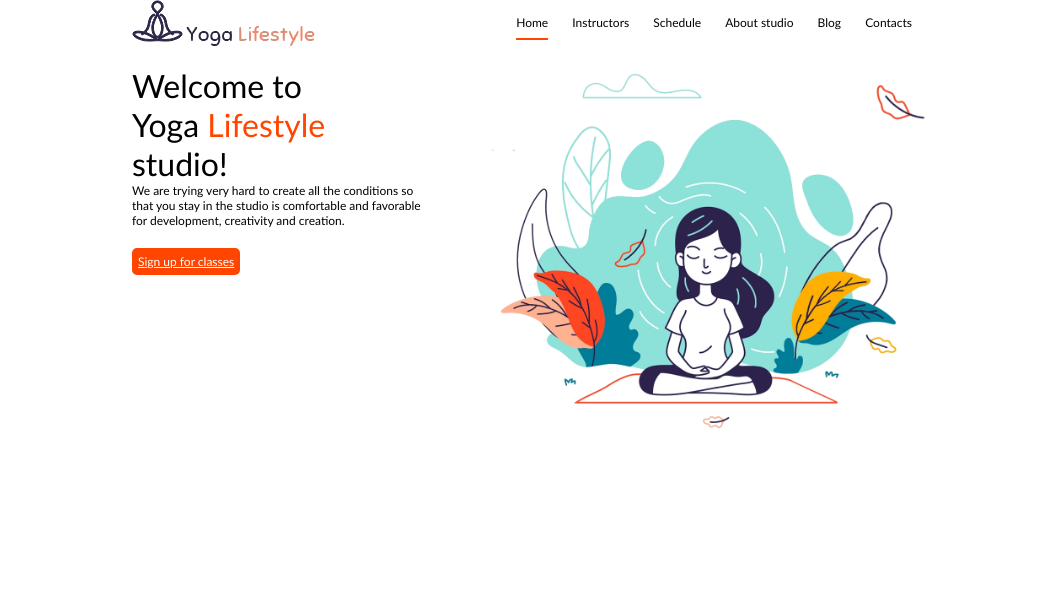
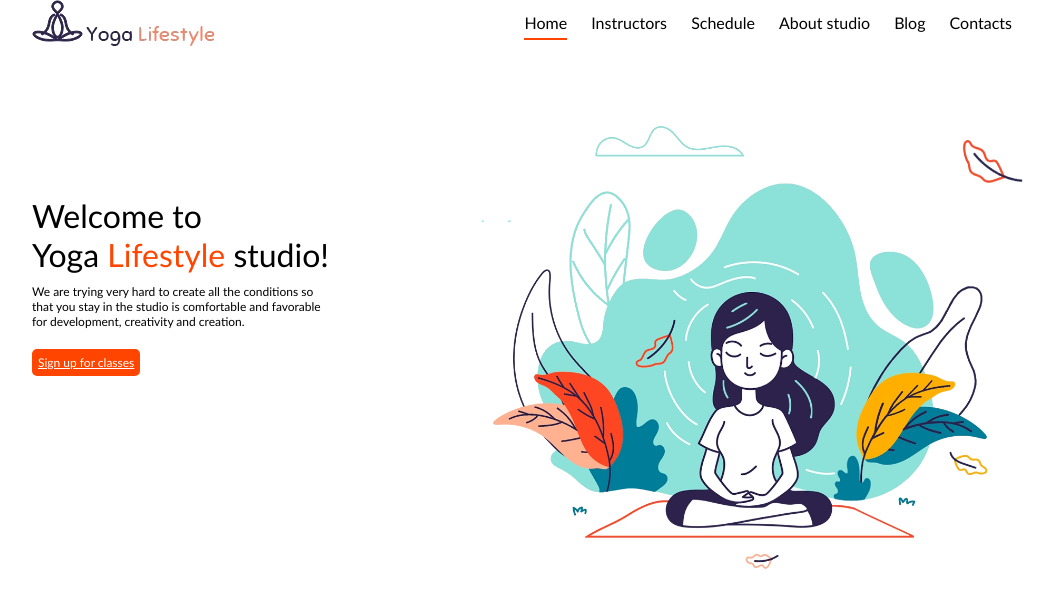
Before and after one commit to ArturasKi/5-yoga, a website: page index.html in a window 1280 px wide. Shown: the whole page, without its empty margins (108-1162 px from the left). Drawn offline with Linux system fonts and the light colour scheme.

Commit message:
Main image

```diff
--- a/main.css
+++ b/main.css
@@ -13,8 +13,8 @@ body {
 body > header,
 body > main {
     display: inline-block;
-    width: 800px;
-    margin-left: calc(50% - 400px);
+    width: 1000px;
+    margin-left: calc(50% - 500px);
     }
 
 header > img {
@@ -31,7 +31,7 @@ nav > a {
     display: inline-block;
     margin-right: 20px;
     padding-bottom: 5px;
-    font-size: 12px;
+    font-size: 16px;
     line-height: 20px;
     text-decoration: none;
     color: black;
@@ -47,11 +47,12 @@ nav > a:first-child {
 }
 
 body > main {
-    margin-top: 20px;
+    margin-top: 50px;
 }
 
 main > div {
     width: 45%;
+    margin-top: 100px;
     float: left;
     padding-right: 10%;
 }
@@ -63,6 +64,7 @@ div > h1 {
 div > p {
     width: 300px;
     font-size: 12px;
+    padding-top: 10px;
 }
 
 div > a {
@@ -79,6 +81,9 @@ div > a {
 main > img {
     width: 55%;
     float: right;
+    height: 500px;
+    object-fit: contain;
+    object-position: center;
 }
 
 h1 > div {
```
